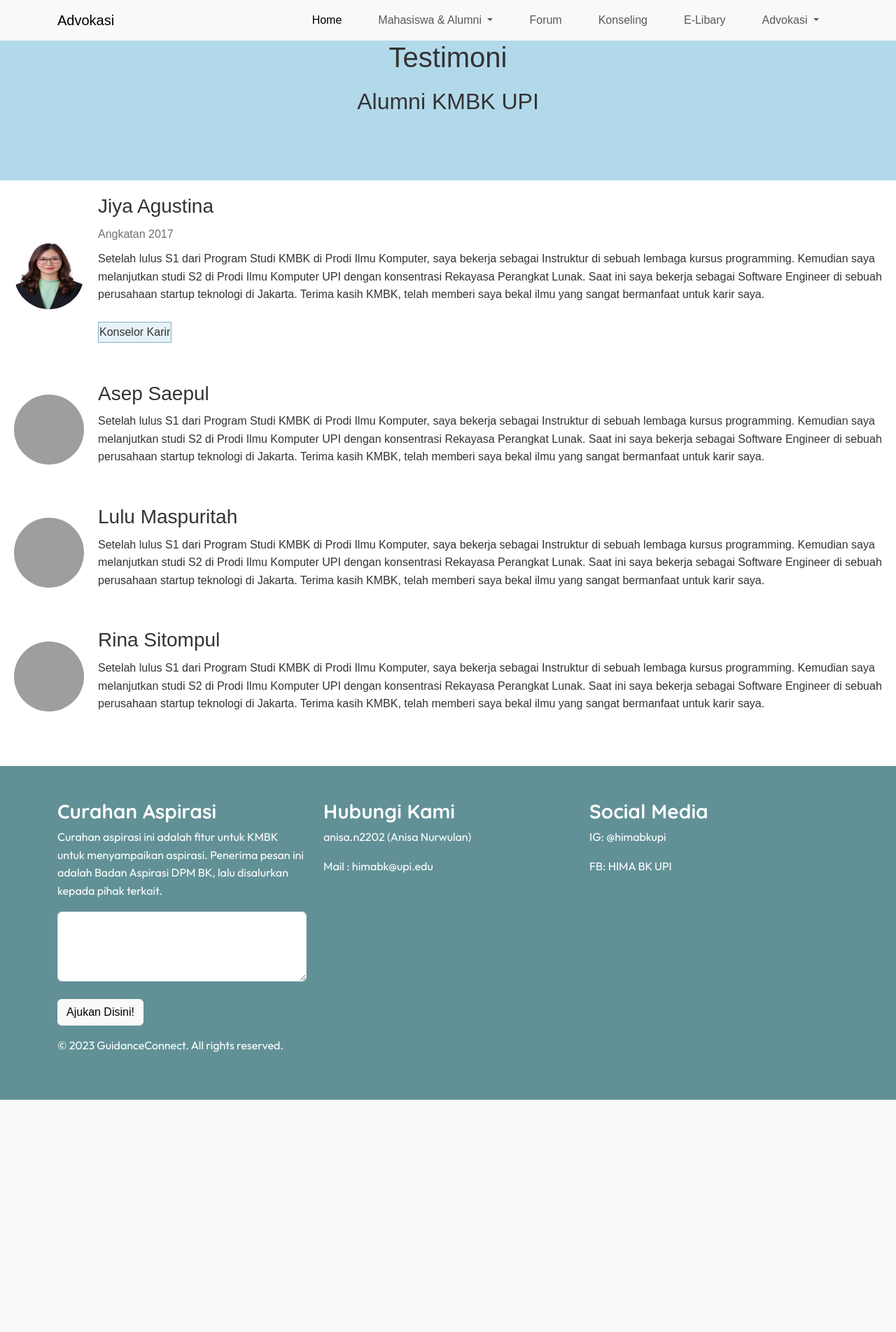
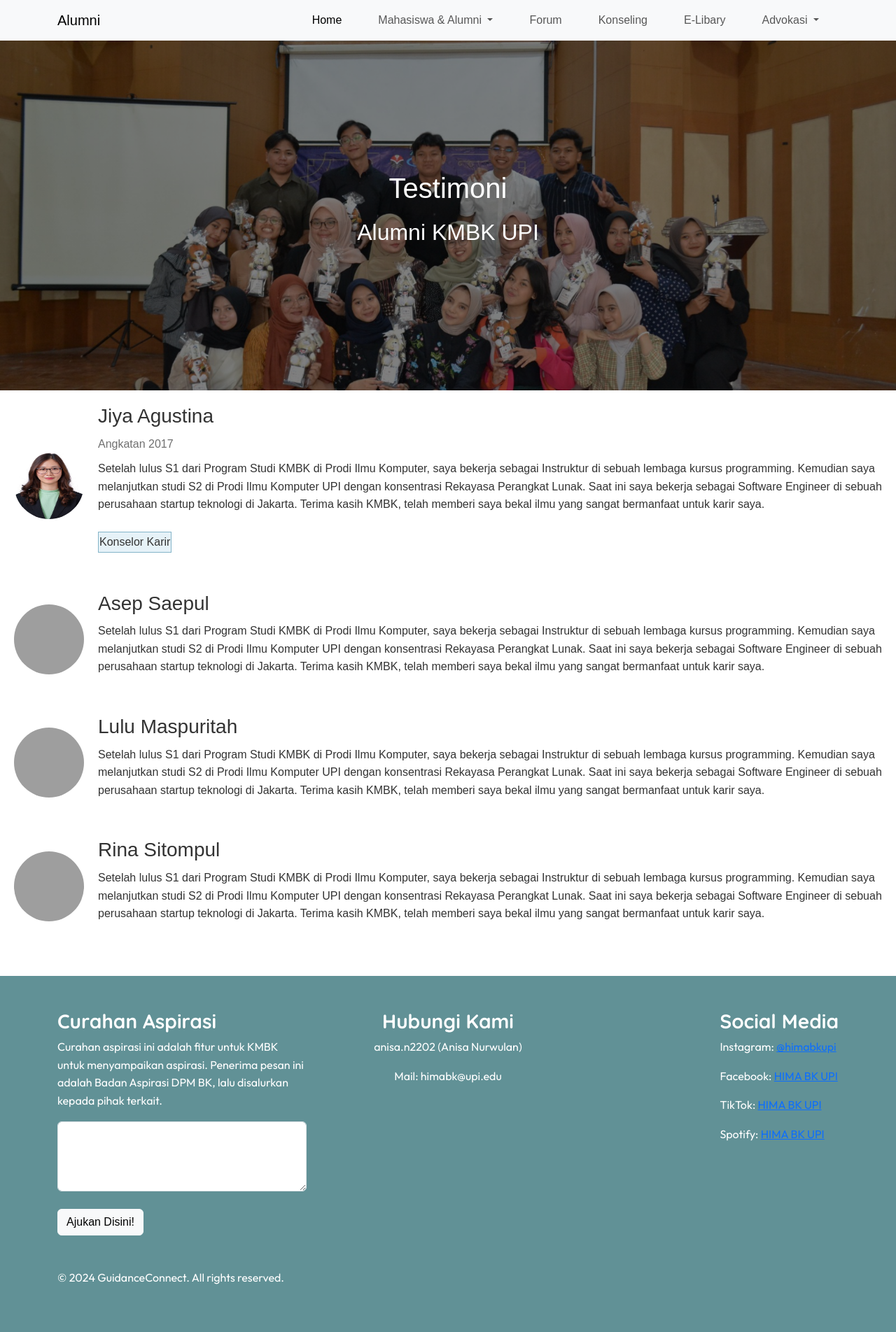
Before and after one commit to nnisafitria/GuidanceConnect, a Flask app: page /alumni in a window 1280 px wide. Shown: the whole page at 70% size. Before the commit the page ends 1572 px from the top, so only its background shows below. Run offline with Flask 3, Linux system fonts and the light colour scheme; grey boxes are pictures that could not be loaded.

Commit message:
commitnew

```diff
--- a/templates/alumni.html
+++ b/templates/alumni.html
@@ -78,13 +78,30 @@ h1, h2 {
 .testimonial h3 {
     margin-bottom: 10px;
 }
-.tengah {
-    background-color: #b2d9ea;
+.gambar {
     width: 100%;
-    margin: 0 auto;
+    height: 300px;
+
+    background-image: linear-gradient(0deg, rgba(0, 0, 0, 0.5), rgba(0, 0, 0, 0.5)), url('../static/img/alumniPic.jpeg');
+    background-position: center 30%;
+    background-size: cover;
+
+    color: white;
+
+    display: flex;
+    flex-direction: column;
+    align-items: center;
+    justify-content: center;
+
     text-align: center;
-    min-height: 200px;
-}
+    display: flex;
+    flex-direction: column;
+    align-items: center;
+    justify-content: center;
+    height: 500px;
+
+
+  }
 .job {
     border: 1px solid #84b4c8;
     padding: 1px;
@@ -102,7 +119,7 @@ h1, h2 {
 <body>
     <nav class="navbar navbar-expand-lg bg-body-tertiary">
       <div class="container">
-        <a class="navbar-brand" href="#">Advokasi</a>
+        <a class="navbar-brand" href="#">Alumni</a>
         <button class="navbar-toggler" type="button" data-bs-toggle="collapse" data-bs-target="#navbarNavDropdown"
           aria-controls="navbarNavDropdown" aria-expanded="false" aria-label="Toggle navigation">
           <span class="navbar-toggler-icon"></span>
@@ -145,7 +162,7 @@ h1, h2 {
     </nav>
 
 
-        <div class="tengah">
+        <div class="gambar">
         <h1>Testimoni</h1>
         <h2>Alumni KMBK UPI</h2>
         </div>
@@ -192,8 +209,8 @@ h1, h2 {
             <div class="col-lg-4">
               <div class="aspiration">
                 <h3>Curahan Aspirasi</h3>
-                <p>Curahan aspirasi ini adalah fitur untuk KMBK untuk menyampaikan aspirasi. Penerima pesan ini adalah Badan
-                  Aspirasi DPM BK, lalu disalurkan kepada pihak terkait.</p>
+                <p>Curahan aspirasi ini adalah fitur untuk KMBK untuk menyampaikan aspirasi. Penerima pesan ini
+                  adalah Badan Aspirasi DPM BK, lalu disalurkan kepada pihak terkait.</p>
                 <div class="form-floating">
                   <textarea class="form-control" placeholder="Leave a comment here" id="floatingTextarea2"
                     style="height: 100px"></textarea>
@@ -203,26 +220,26 @@ h1, h2 {
                 <button class="btn btn-light">Ajukan Disini!</button>
               </div>
             </div>
-            <div class="col-lg-4">
-              <div class="contact-info">
+            <div class="col-lg-4 d-flex justify-content-center">
+              <div class="contact-info text-center">
                 <h3>Hubungi Kami</h3>
                 <p>anisa.n2202 (Anisa Nurwulan)</p>
-                <p>Mail : himabk@upi.edu</p>
+                <p>Mail: himabk@upi.edu</p>
               </div>
             </div>
-            <div class="col-lg-4">
-              <div class="social-media">
-                <h3>Social Media</h3>
-                <p>IG: @himabkupi</p>
-                <p>FB: HIMA BK UPI</p>
+            <div class="col-lg-4 d-flex justify-content-end">
+              <div class="social-media text-right">
+                  <h3>Social Media</h3>
+                  <p>Instagram: <a href="https://www.instagram.com/himabkupi/">@himabkupi</a></p>
+                  <p>Facebook: <a href="https://www.facebook.com/himabk.dppb.upi/?locale=id_ID">HIMA BK UPI</a></p>
+                  <p>TikTok: <a href="https://www.tiktok.com/@prodibk.upi">HIMA BK UPI</a></p>
+                  <p>Spotify: <a href="https://open.spotify.com/show/2nSqC89TMjZqbJcOi3j7gV">HIMA BK UPI</a></p>
               </div>
             </div>
           </div>
-          <div class="row">
+          <div class="row mt-5">
             <div class="col-lg-12">
-              <p>
-              <p>&copy; 2023 GuidanceConnect. All rights reserved.</p>
-              </p>
+              <p>&copy; 2024 GuidanceConnect. All rights reserved.</p>
             </div>
           </div>
         </div>
```
Also changed, not shown: templates/admin_alumni.html (added, +124 -0 lines), static/img/alumniPic.jpeg (added).
